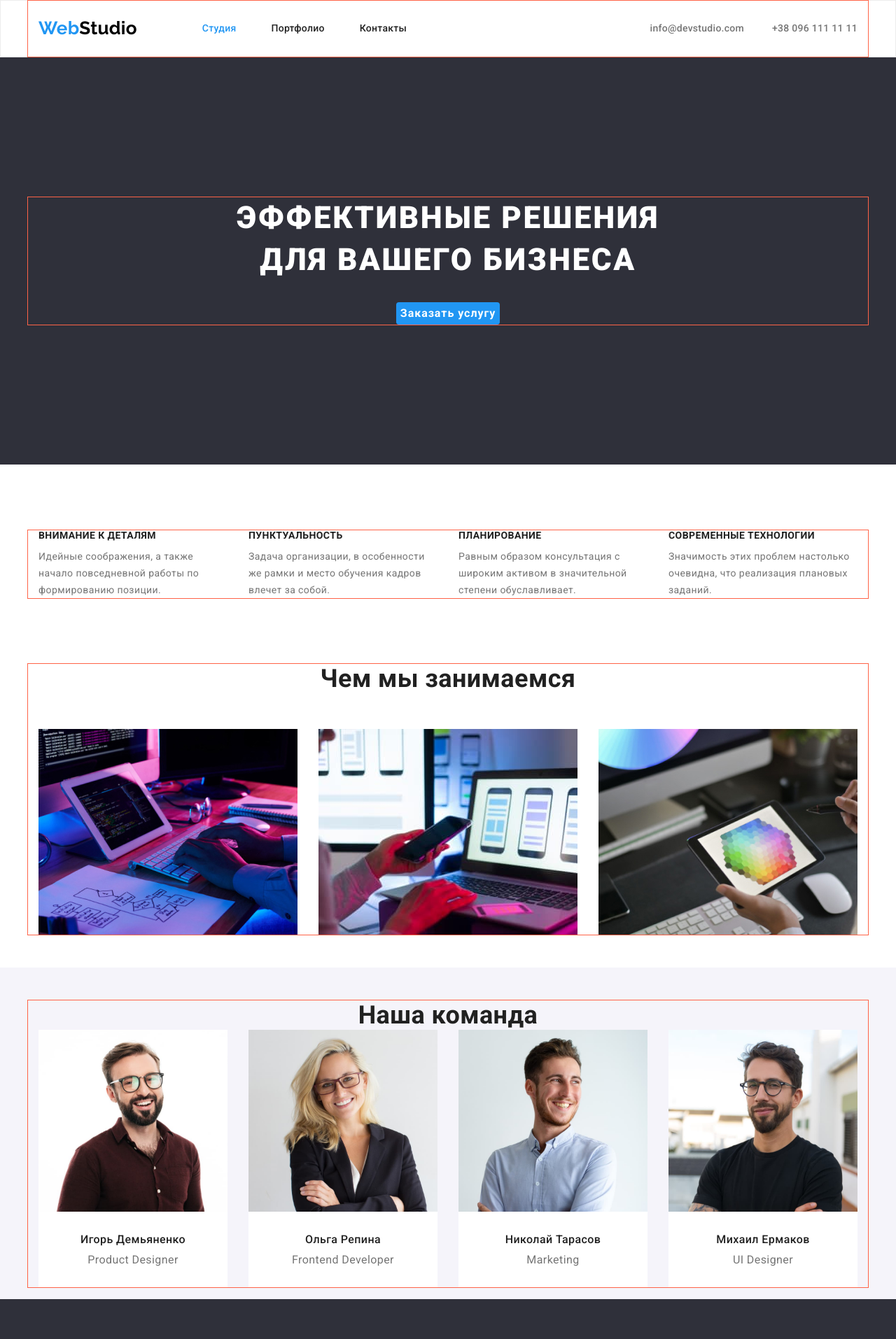
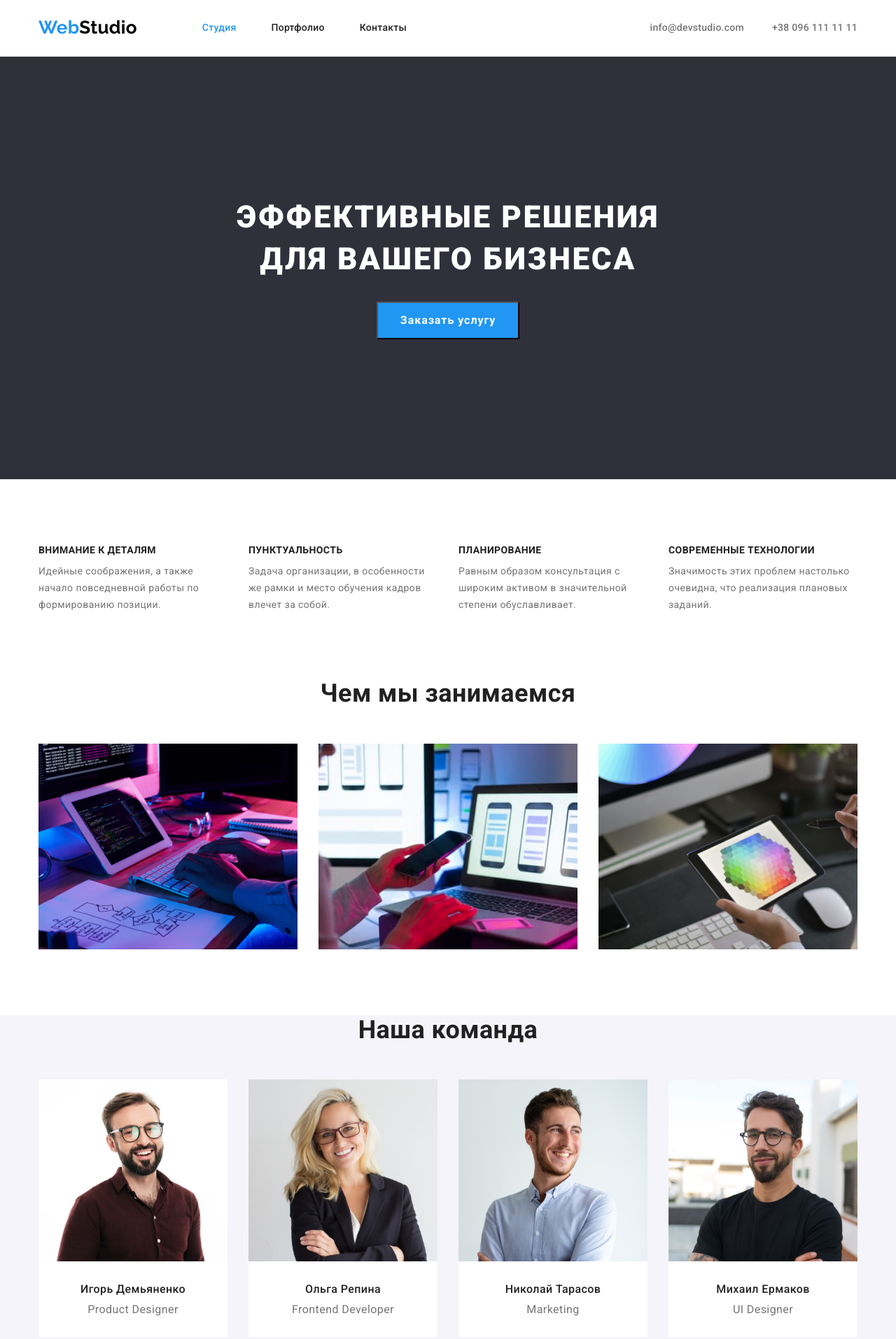
Before and after one commit to volodymyrkulieshov/goit-markup-hw-03, a plain HTML site: page index.html in a window 1280 px wide. Shown: the top 1914 px of the page at 70% size. Drawn offline with nearby package versions, Linux system fonts and the light colour scheme; files whose address does not match are found by name.

Commit message:
hw-3-ver-02

```diff
--- a/css/styles.css
+++ b/css/styles.css
@@ -13,6 +13,7 @@
   --brand-accent: #2196f3;
   --basic-bgc: #ffffff;
   --footer-bgc: #2f303a;
+  --border-header: #ececec;
 }
 
 /* ------------------------------BODY-------------------------- */
@@ -50,11 +51,10 @@ img {
   margin: 0 auto;
   padding-left: 15px;
   padding-right: 15px;
-  outline: 1px solid tomato;
+  /* outline: 1px solid tomato; */
 }
 .section {
-  padding-top: 47px;
-  padding-bottom: 47px;
+  padding-bottom: 94px;
 }
 
 .title {
@@ -77,7 +77,7 @@ button {
 
 /* -----------------------------HEADER------------------------- */
 .header {
-  border: 1px solid #ececec;
+  border-bottom: 1px solid var(--border-header);
 }
 
 .header-nav {
@@ -154,6 +154,13 @@ button {
   color: var(--basic-color);
 }
 
+.header-tel,
+.header-mail {
+  display: block;
+  padding-top: 32px;
+  padding-bottom: 32px;
+}
+
 .header-tel:hover,
 .header-tel:focus {
   color: var(--brand-accent);
@@ -184,13 +191,11 @@ button {
   font-family: inherit;
   color: var(--secondary-title-color);
   background-color: var(--brand-accent);
-  border: var(--brand-accent);
-  border-radius: 4px;
+  padding: 10px 32px;
   font-weight: 700;
   font-size: 16px;
   line-height: 1.88;
   letter-spacing: 0.06em;
-  max-width: 200px;
 }
 .hero-button:hover,
 .hero-button:focus {
@@ -215,12 +220,21 @@ button {
 }
 .benefits-list {
   display: flex;
-  margin-left: -30px;
+
+  /* margin-left: -30px; */
+}
+
+.benefits-list .item:not(:first-child) {
+  margin-left: 30px;
 }
 .benefits-list .item {
+  width: 270px;
+}
+
+/* .benefits-list .item {
   flex-basis: calc(100% / 4 - 30px);
   margin-left: 30px;
-}
+} */
 
 .benefits-title {
   color: var(--title-color);
@@ -249,43 +263,53 @@ button {
 }
 .opportunities-list {
   display: flex;
-  align-items: center;
-  margin-left: -30px;
+
+  /* margin-left: -30px; */
 }
-.opportunities-item {
+
+.opportunities-item:not(:last-child) {
+  margin-right: 30px;
+}
+
+/* .opportunities-item {
+
   flex-basis: calc(100% / 3 - 30px);
   margin-left: 30px;
-}
+} */
 
 /* --------------------team ------------------------------- */
 
 .team {
   background-color: #f5f4fa;
 }
+.team-title {
+  margin-bottom: 50px;
+}
 
 .team-list {
   display: flex;
-  align-items: center;
-  margin-left: -30px;
-  margin-bottom: -30px;
+  /* margin-left: -30px; */
+}
+.team-item {
+  background-color: #fff;
+}
+.team-item:not(:last-child) {
+  margin-right: 30px;
 }
 
-.team-item {
+/* .team-item {
   flex-basis: calc(100% / 4 - 30px);
   margin-left: 30px;
   background-color: #fff;
-}
+} */
 
 .employeer-title {
   font-weight: 500;
   font-size: 16px;
   line-height: 1.19;
   text-align: center;
-
+  margin-bottom: 10px;
   color: var(--title-color);
-
-  margin-bottom: 10px;
-  padding-top: 30px;
 }
 .employeer-text {
   font-weight: 400;
@@ -294,7 +318,10 @@ button {
   text-align: center;
 
   color: var(--basic-color);
+}
 
+.employeer-card {
+  padding-top: 30px;
   padding-bottom: 30px;
 }
 
@@ -323,6 +350,9 @@ button {
 
 .address-item {
   margin-bottom: 9px;
+}
+.address-item:last-child {
+  margin-bottom: 0;
 }
 
 .address-link {
@@ -356,9 +386,9 @@ button {
 }
 .filter-list {
   display: flex;
-  align-items: center;
+  /* align-items: center; */
   justify-content: center;
-  padding-bottom: 56px;
+  padding-bottom: 50px;
 }
 
 .filter-list .filter-item + .filter-item {
@@ -370,12 +400,11 @@ button {
   font-weight: 500;
   font-size: 16px;
   line-height: 1.62;
-  text-align: center;
   letter-spacing: 0.03em;
   background-color: var(--brand-accent);
   color: var(--secondary-title-color);
-  border-radius: 4px;
-  border: 1px var(--brand-accent);
+  /* border-radius: 4px;
+  border: 1px var(--brand-accent); */
 }
 
 .filter-bnt {
@@ -387,8 +416,8 @@ button {
   letter-spacing: 0.03em;
   background-color: #f5f4fa;
   color: var(--title-color);
-  border-radius: 4px;
-  border: 1px transparent;
+  /* border-radius: 4px;
+  border: 1px transparent; */
 }
 
 .filter-bnt:hover,
@@ -417,7 +446,6 @@ button {
   font-size: 18px;
   line-height: 2;
   letter-spacing: 0.06em;
-  padding: 0 24px;
 
   color: var(--title-color);
   margin-bottom: 4px;
@@ -425,11 +453,13 @@ button {
 .example-text {
   font-size: 16px;
   line-height: 1.88;
-  padding: 0 24px;
 
   color: var(--basic-color);
 }
 
 .card-border {
   border: 1px solid #eeeeee;
+  border-top: none;
+  padding-top: 20px;
+  padding-bottom: 20px;
 }
--- a/index.html
+++ b/index.html
@@ -57,7 +57,7 @@
     </header>
     <main class="main">
       <!-- hero -->
-      <section class="hero section">
+      <section class="hero">
         <div class="container">
           <h1 class="hero-title">
             Эффективные решения <br />
@@ -144,8 +144,10 @@
                 alt="employee1"
                 width="270"
               />
+              <div class="employeer-card">
                 <h3 class="employeer-title">Игорь Демьяненко</h3>
                 <p class="employeer-text" lang="en">Product Designer</p>
+              </div>
             </li>
             <li class="team-item">
               <img
@@ -153,8 +155,10 @@
                 alt="employee2"
                 width="270"
               />
+              <div class="employeer-card">
                 <h3 class="employeer-title">Ольга Репина</h3>
                 <p class="employeer-text" lang="en">Frontend Developer</p>
+              </div>
             </li>
             <li class="team-item">
               <img
@@ -162,8 +166,10 @@
                 alt="employee3"
                 width="270"
               />
+              <div class="employeer-card">
                 <h3 class="employeer-title">Николай Тарасов</h3>
                 <p class="employeer-text" lang="en">Marketing</p>
+              </div>
             </li>
             <li class="team-item">
               <img
@@ -171,9 +177,10 @@
                 alt="employee4"
                 width="270"
               />
-
+              <div class="employeer-card">
                 <h3 class="employeer-title">Михаил Ермаков</h3>
                 <p class="employeer-text" lang="en">UI Designer</p>
+              </div>
             </li>
           </ul>
         </div>
```
Also changed, not shown: portfolio.html (+2 -2 lines). Lines whose indentation alone changed are shown as unchanged.
